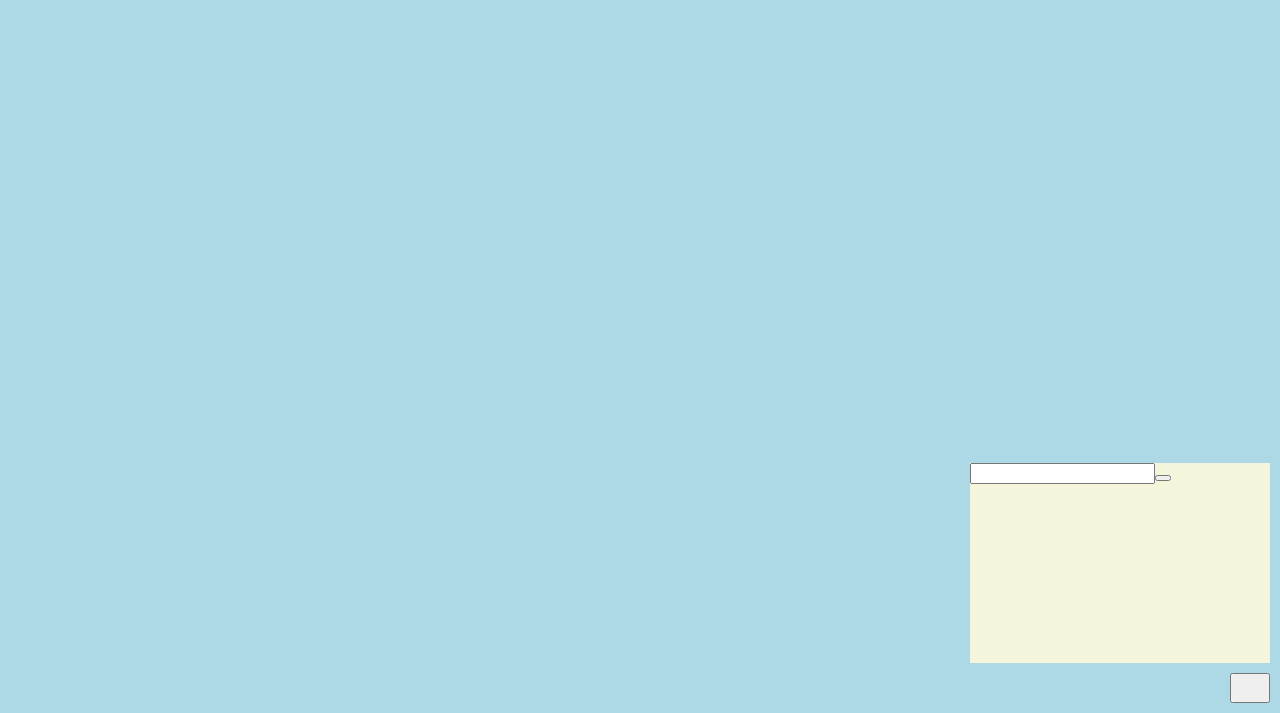
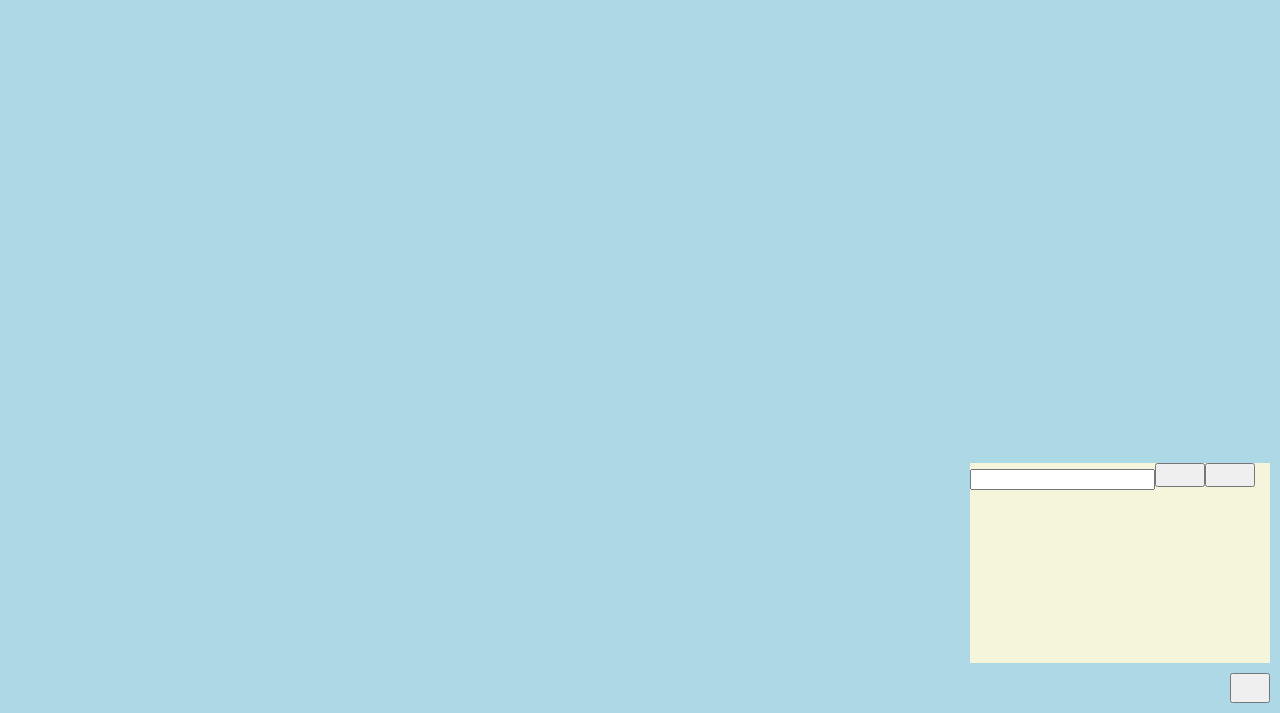
Before and after one commit to sykul/Todo-List, a website built with webpack: page src/index.html in a window 1280 px wide. Both pictures are taken after a click on the button 1250 px from the left and 775 px from the top of the page. Shown: the part 87-800 px from the top of the page. Built offline with nearby package versions, Linux system fonts and the light colour scheme.

Commit message:
add submit button

```diff
--- a/src/loadhomepage.js
+++ b/src/loadhomepage.js
@@ -1,3 +1,4 @@
+import { subMilliseconds } from "date-fns";
 import { el } from "date-fns/locale";
 
 const element = document.querySelector('.content');
@@ -30,10 +31,14 @@ function createModal() {
     const textBox = document.createElement('input');
     textBox.type = 'text';
 
+    const submitButton = document.createElement('button');
+    submitButton.classList.add('submit-button');
+
     const cancelButton = document.createElement('button');
     cancelButton.classList.add('cancel-button');
 
     form.appendChild(textBox);
+    form.appendChild(submitButton);
     form.appendChild(cancelButton);
     addProjectModal.appendChild(form);
 
--- a/src/style.css
+++ b/src/style.css
@@ -33,3 +33,8 @@ html {
 .hidden {
     display: none;
 }
+
+.cancel-button, .submit-button {
+    width: 50px;
+    height: 24px;
+}
```
